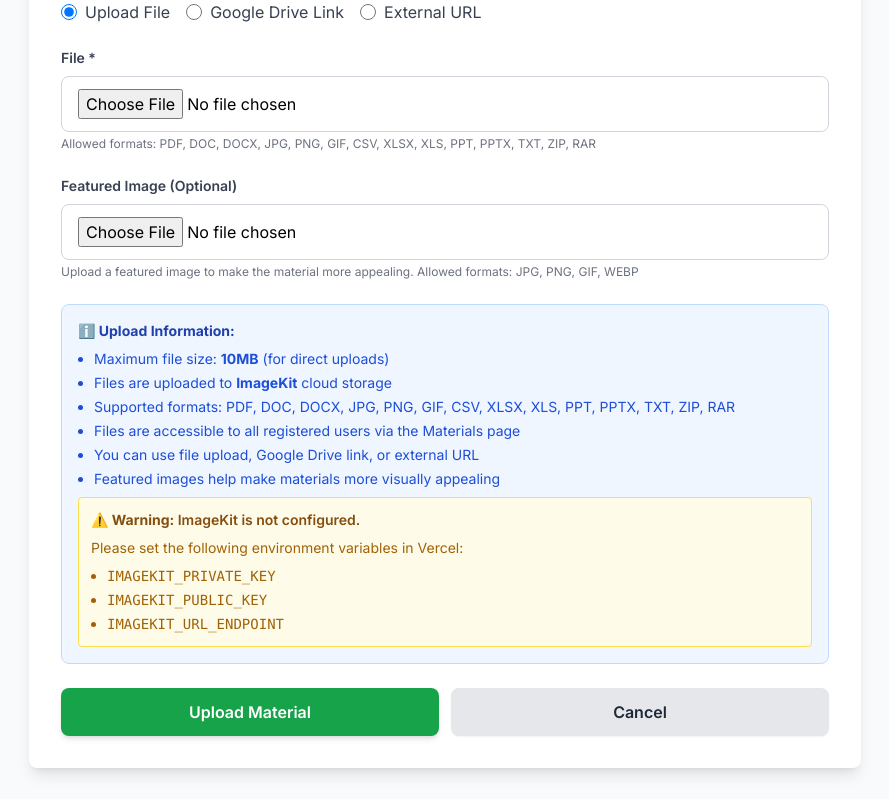
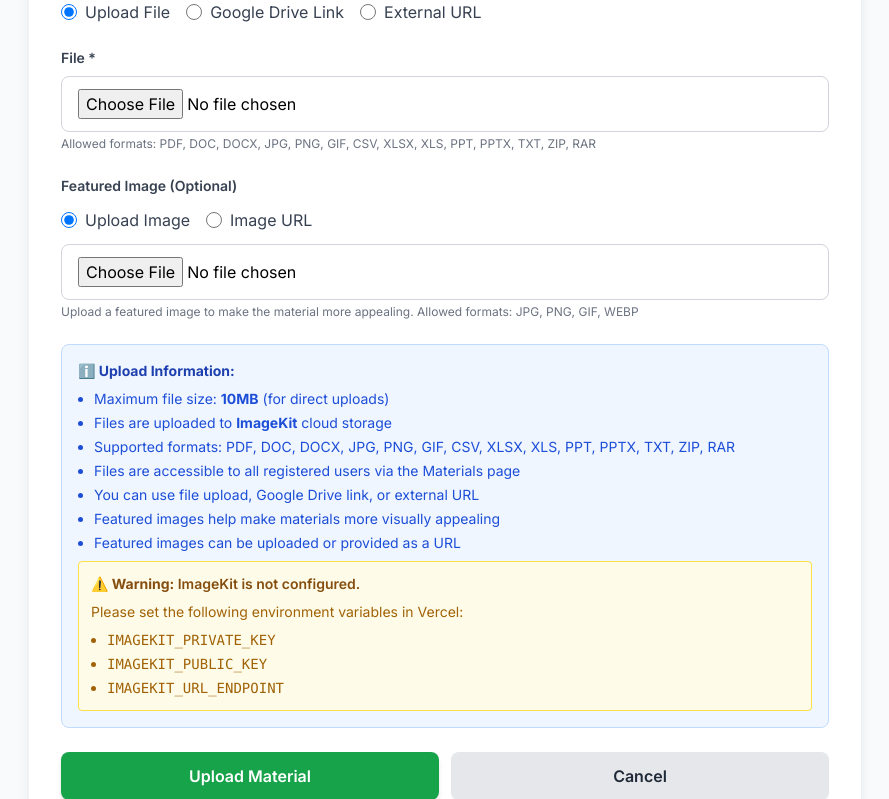
Before and after one commit to spw3bt3ch/educators-tribe, a Flask app: page /admin/materials/upload in a window 1280 px wide. Shown: the part 586-1385 px from the top of the page, without its empty margins (195-1084 px from the left). Run offline with Flask 3, Linux system fonts and the light colour scheme; a user stored in the database is signed in; some libraries are stand-ins or nearby versions.

Commit message:
material ft image url

```diff
--- a/templates/admin_upload_material.html
+++ b/templates/admin_upload_material.html
@@ -97,7 +97,24 @@
 
             <!-- Featured Image Upload -->
             <div>
-                <label for="featured_image" class="block text-sm font-semibold text-gray-700 mb-2">Featured Image (Optional)</label>
+                <label class="block text-sm font-semibold text-gray-700 mb-3">Featured Image (Optional)</label>
+
+                <!-- Featured Image Type Selection -->
+                <div class="mb-3">
+                    <div class="flex gap-4">
+                        <label class="flex items-center space-x-2 cursor-pointer">
+                            <input type="radio" name="featured_image_type" value="upload" checked class="w-4 h-4 text-green-600 focus:ring-green-500" id="featured-image-type-upload">
+                            <span class="text-gray-700">Upload Image</span>
+                        </label>
+                        <label class="flex items-center space-x-2 cursor-pointer">
+                            <input type="radio" name="featured_image_type" value="url" class="w-4 h-4 text-green-600 focus:ring-green-500" id="featured-image-type-url">
+                            <span class="text-gray-700">Image URL</span>
+                        </label>
+                    </div>
+                </div>
+
+                <!-- Featured Image Upload Section -->
+                <div id="featured-image-upload-section">
                     <input type="file"
                            id="featured_image"
                            name="featured_image"
@@ -106,6 +123,19 @@
                     <p class="mt-1 text-xs text-gray-500">
                         Upload a featured image to make the material more appealing. Allowed formats: JPG, PNG, GIF, WEBP
                     </p>
+                </div>
+
+                <!-- Featured Image URL Section -->
+                <div id="featured-image-url-section" class="hidden">
+                    <input type="url"
+                           id="featured_image_url"
+                           name="featured_image_url"
+                           class="w-full px-4 py-3 border border-gray-300 rounded-lg focus:ring-2 focus:ring-green-500 focus:border-green-500 transition"
+                           placeholder="https://example.com/image.jpg">
+                    <p class="mt-1 text-xs text-gray-500">
+                        Paste the URL of an image to use as the featured image. The image should be publicly accessible.
+                    </p>
+                </div>
             </div>
 
             <!-- Info Box -->
@@ -120,6 +150,7 @@
                     <li>Files are accessible to all registered users via the Materials page</li>
                     <li>You can use file upload, Google Drive link, or external URL</li>
                     <li>Featured images help make materials more visually appealing</li>
+                    <li>Featured images can be uploaded or provided as a URL</li>
                 </ul>
                 {% if not imagekit %}
                 <div class="mt-3 p-3 bg-yellow-50 border border-yellow-300 rounded">
@@ -204,6 +235,32 @@
         // Initialize on page load
         toggleUploadType();
 
+        // Toggle between featured image upload and URL
+        const featuredImageTypeUpload = document.getElementById('featured-image-type-upload');
+        const featuredImageTypeUrl = document.getElementById('featured-image-type-url');
+        const featuredImageUploadSection = document.getElementById('featured-image-upload-section');
+        const featuredImageUrlSection = document.getElementById('featured-image-url-section');
+        const featuredImageInput = document.getElementById('featured_image');
+        const featuredImageUrlInput = document.getElementById('featured_image_url');
+
+        function toggleFeaturedImageType() {
+            if (featuredImageTypeUpload.checked) {
+                featuredImageUploadSection.classList.remove('hidden');
+                featuredImageUrlSection.classList.add('hidden');
+                featuredImageUrlInput.removeAttribute('required');
+            } else {
+                featuredImageUploadSection.classList.add('hidden');
+                featuredImageUrlSection.classList.remove('hidden');
+                featuredImageInput.removeAttribute('required');
+            }
+        }
+
+        featuredImageTypeUpload.addEventListener('change', toggleFeaturedImageType);
+        featuredImageTypeUrl.addEventListener('change', toggleFeaturedImageType);
+
+        // Initialize on page load
+        toggleFeaturedImageType();
+
         // Form validation
         uploadForm.addEventListener('submit', function(e) {
             if (uploadTypeFile.checked && (!fileInput.files || fileInput.files.length === 0)) {
```
Lines whose indentation alone changed are shown as unchanged.
